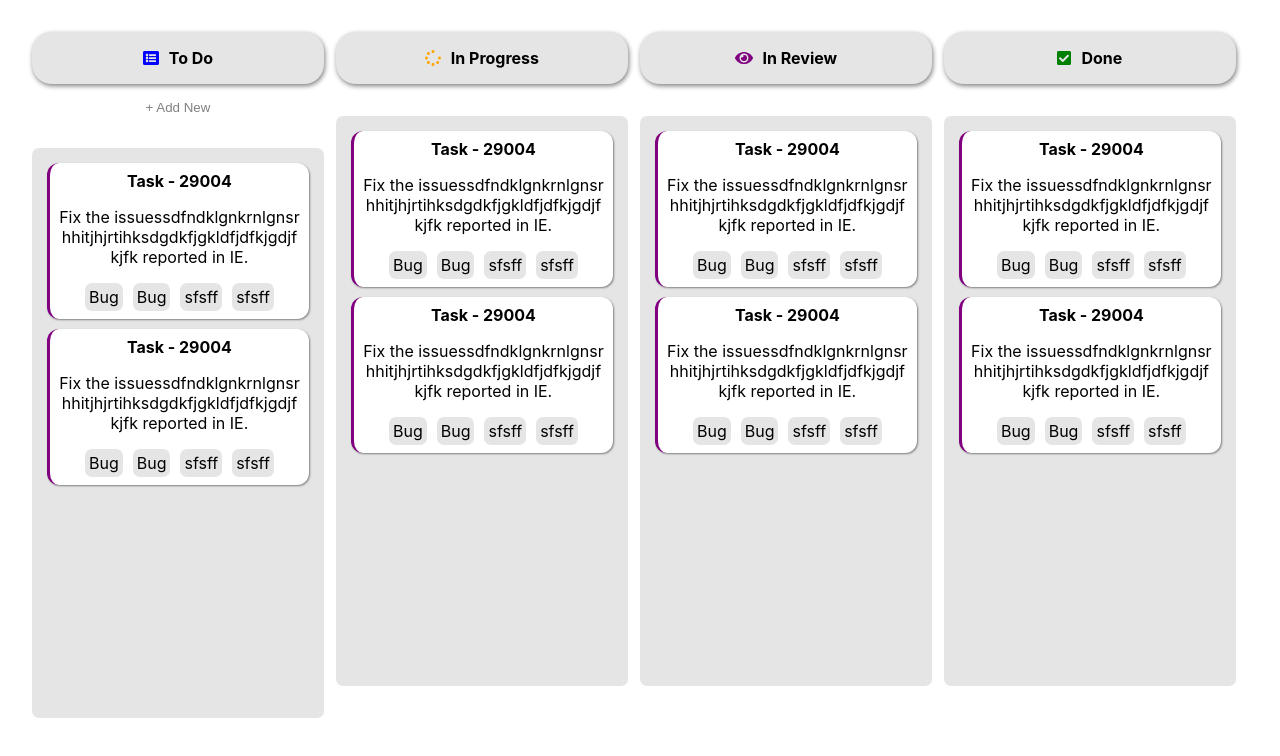
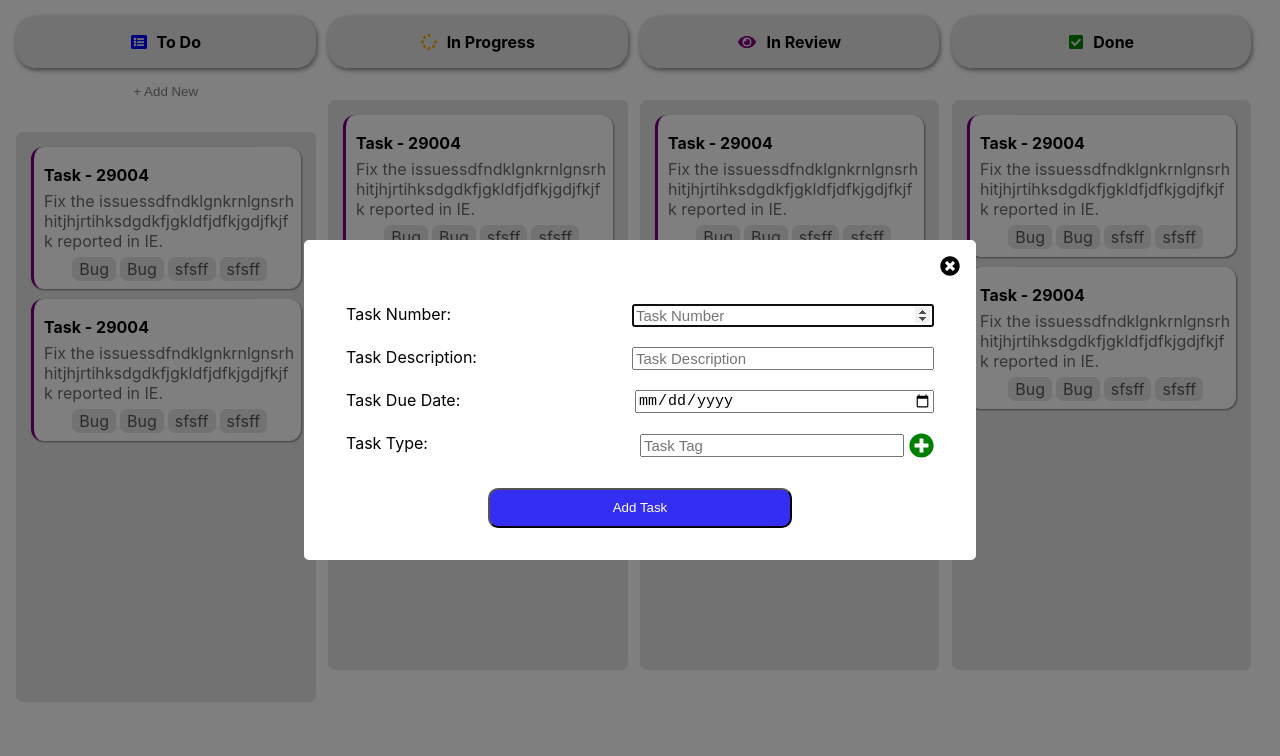
Before and after one commit to justEhmadSaeed/kanban-ui-react, a React (Create React App) app: page / in a window 1280 px wide. Shown: the top 756 px of the page. Built offline with nearby package versions, Linux system fonts and the light colour scheme; the HTML template or start-up script is replaced by a standard one.

Commit message:
📦 NEW: Popup for adding tasks

```diff
--- a/src/App.css
+++ b/src/App.css
@@ -1,11 +1,17 @@
 .App {
 	display: grid;
 	grid-template-columns: 24% 24% 24% 24%;
-	padding: 2rem;
+	padding: 1rem;
 	text-align: center;
 	column-gap: 1%;
 }
 
+button,
+.btn,
+input[type='button'],
+input[type='submit'] {
+	cursor: pointer;
+}
 .column-bar {
 	display: flex;
 	justify-content: center;
@@ -27,7 +33,6 @@
 }
 .add-new-btn:hover {
 	text-decoration: underline;
-	cursor: pointer;
 	color: black;
 }
 .col-body {
@@ -36,30 +41,136 @@
 	border-radius: 7px;
 	height: 70vh;
 	overflow: auto;
-    margin-top: 2rem;
+	margin-top: 2rem;
 }
 .card {
 	background-color: white;
 	border-radius: 12px;
 	border-left: 3px solid purple;
 	margin: 10px;
-	padding: 8px;
+	padding: 8px 5px 8px 10px;
 	box-shadow: 1px 1px 2px grey;
 }
 .task-number {
 	margin: 0;
+	margin-top: 10px;
+	text-align: left;
 }
 .task-desc {
+	text-align: left;
 	word-break: break-all;
+	color: #6b6b6b;
+	margin: 6px 0px;
 }
 .tags-list {
 	display: flex;
 	justify-content: center;
-	overflow-x: auto;
+	flex-wrap: wrap;
+	row-gap: 10px;
+	align-items: center;
 }
 .type-tag {
+	color: #575656;
 	background-color: #e5e5e5;
-	padding: 4px;
+	padding: 2px 7px;
 	border-radius: 7px;
-	margin: 0px 5px;
+	margin: 0px 2px;
 }
+.popUp {
+	position: fixed;
+	width: 100%;
+	height: 100%;
+	z-index: 10;
+	background-color: rgba(0, 0, 0, 0.5);
+	display: flex;
+	justify-content: center;
+	align-items: center;
+}
+.popUp-body {
+	background-color: white;
+	display: flex;
+	flex-direction: column;
+	padding: 1rem;
+	border-radius: 5px;
+	width: 50%;
+}
+.close-icon{
+	font-size: 20px;
+}
+.flex-end {
+	align-self: flex-end;
+}
+#popUp-form {
+	display: flex;
+	flex-direction: column;
+	padding: 1rem;
+}
+.input-block {
+	display: flex;
+	justify-content: space-between;
+	padding: 10px;
+}
+.input-block > label {
+	margin-right: 10px;
+	/* text-align: right; */
+}
+
+.input-block > input[type='text'],
+.input-block > input[type='date'],
+.input-block > input[type='number'] {
+	width: 50%;
+	font-size: 15px;
+}
+.add-tag-block {
+	width: 50%;
+	font-size: 15px;
+}
+.add-tag-block input[list='tags'] {
+	width: 100%;
+	font-size: 15px;
+}
+#popUp-form .type-tag {
+	display: flex;
+	justify-content: center;
+	align-items: center;
+}
+#popUp-form .type-tag:hover .remove-tag {
+	visibility: visible;
+}
+.type-tag > p {
+	margin: 0 5px;
+}
+.popUp-tags-list {
+	display: flex;
+	justify-content: center;
+	flex-wrap: wrap;
+	row-gap: 10px;
+	align-items: center;
+}
+.add-tag-icon {
+	margin-left: 5px;
+	font-size: 25px;
+}
+.add-task-btn {
+	width: 50%;
+	height: 40px;
+	border-radius: 10px;
+	margin-top: 20px;
+	background-color: #342df2;
+	color: white;
+	align-self: center;
+}
+.remove-tag {
+	visibility: hidden;
+	border-radius: 10px;
+	background-color: transparent;
+	border: none;
+}
+.remove-tag:hover {
+	background-color: grey;
+}
+.flex-center {
+	display: flex;
+	justify-content: center;
+	align-items: center;
+}
--- a/src/App.js
+++ b/src/App.js
@@ -1,17 +1,25 @@
 import './App.css';
+import React, { useState } from 'react';
 import DoneColumn from './components/DoneColumn';
 import InProgressColumn from './components/InProgressColumn';
 import InReviewColumn from './components/InReviewColumn';
 import TodoColumn from './components/TodoColumn';
+import PopUp from './components/PopUp';
 
 function App() {
+	const [openPopUp, setOpenPopUp] = useState(true);
+
 	return (
-		<div className='App'>
-			<TodoColumn />
-			<InProgressColumn />
-			<InReviewColumn />
-			<DoneColumn />
-		</div>
+		<>
+			{openPopUp ? <PopUp setOpenPopUp={setOpenPopUp} /> : <></>}
+
+			<div className='App'>
+				<TodoColumn setOpenPopUp={setOpenPopUp} />
+				<InProgressColumn />
+				<InReviewColumn />
+				<DoneColumn />
+			</div>
+		</>
 	);
 }
 
--- /dev/null
+++ b/src/components/PopUp.js
@@ -0,0 +1,143 @@
+import {
+	faPlusCircle,
+	faTimesCircle,
+} from '@fortawesome/free-solid-svg-icons';
+import { FontAwesomeIcon } from '@fortawesome/react-fontawesome';
+import React, { useRef, useState } from 'react';
+
+const PopUp = ({ setOpenPopUp }) => {
+	const taskNumRef = useRef(null);
+	const taskDescRef = useRef(null);
+	const dueDateRef = useRef(null);
+	const taskTagRef = useRef(null);
+
+	const [taskTags, setTaskTags] = useState([]);
+	console.log(taskTags);
+
+	const addTag = () => {
+		console.log(taskTagRef.current.value);
+		if (taskTagRef.current.value) {
+			const index = taskTags.findIndex(
+				(tag) => tag === taskTagRef.current.value
+			);
+			// to prevent duplicate entries
+			if (index !== -1) {
+				alert('Tag has already been added.');
+				return;
+			}
+			const tempTags = [...taskTags];
+			tempTags.push(taskTagRef.current.value);
+			taskTagRef.current.value = '';
+			setTaskTags(tempTags);
+		} else {
+			alert('Tag value cannot be empty.');
+		}
+	};
+
+	const removeTag = (index) => {
+		const tempTags = [...taskTags];
+		tempTags.splice(index, 1);
+		setTaskTags(tempTags);
+	};
+
+	const addTask = (e) => {
+		e.preventDefault();
+	};
+
+	return (
+		<div className='popUp'>
+			<div className='popUp-body'>
+				<div className='flex-end'>
+					<FontAwesomeIcon
+						icon={faTimesCircle}
+						className='btn close-icon'
+						onClick={() => setOpenPopUp(false)}
+					/>
+				</div>
+				<form id='popUp-form'>
+					<div className='input-block'>
+						<label>Task Number: </label>
+						<input
+							type='number'
+							name='task-number'
+							id='task-number'
+							placeholder='Task Number'
+							autoFocus
+							ref={taskNumRef}
+							required
+						/>
+					</div>
+					<div className='input-block'>
+						<label>Task Description: </label>
+						<input
+							type='text'
+							name='task-desc'
+							placeholder='Task Description'
+							ref={taskDescRef}
+							required
+						/>
+					</div>
+					<div className='input-block'>
+						<label>Task Due Date: </label>
+						<input
+							ref={dueDateRef}
+							type='date'
+							name='task-desc'
+							required
+						/>
+					</div>
+					<div className='input-block'>
+						<label>Task Type: </label>
+						<div className='add-tag-block flex-center'>
+							<input
+								ref={taskTagRef}
+								type='text'
+								name='task-type'
+								placeholder='Task Tag'
+								list='tags'
+								onKeyDown={(e) => {
+									if (e.key === 'Enter') addTag();
+								}}
+							/>
+							<datalist id='tags'>
+								<option value='Bug' />
+								<option value='Feature' />
+								<option value='Improvement' />
+								<option value='Braking Issue' />
+								<option value='Story' />
+								<option value='Customer' />
+							</datalist>
+							<FontAwesomeIcon
+								icon={faPlusCircle}
+								color='green'
+								onClick={addTag}
+								className='btn add-tag-icon'
+							/>
+						</div>
+					</div>
+					<div className='tags-list'>
+						{taskTags.map((tag, key) => (
+							<div className='type-tag' key={key}>
+								<p>{tag}</p>
+								<input
+									className='remove-tag'
+									type='button'
+									value='x'
+									onClick={() => removeTag(key)}
+								/>
+							</div>
+						))}
+					</div>
+					<input
+						type='submit'
+						value='Add Task'
+						className='add-task-btn'
+						onClick={addTask}
+					/>
+				</form>
+			</div>
+		</div>
+	);
+};
+
+export default PopUp;
--- a/src/components/TodoColumn.js
+++ b/src/components/TodoColumn.js
@@ -1,13 +1,18 @@
 import { faListAlt } from '@fortawesome/free-solid-svg-icons';
-import React from 'react';
+import React, { useState } from 'react';
 import ColumnBar from './ColumnBar';
 import ColumnBody from './ColumnBody';
 
-const TodoColumn = () => {
+const TodoColumn = ({ setOpenPopUp }) => {
 	return (
 		<div id='todo-col'>
 			<ColumnBar icon={faListAlt} title='To Do' color='blue' />
-			<button className='add-new-btn'>+ Add New</button>
+			<button
+				className='add-new-btn'
+				onClick={() => setOpenPopUp(true)}
+			>
+				+ Add New
+			</button>
 			<ColumnBody />
 		</div>
 	);
```
